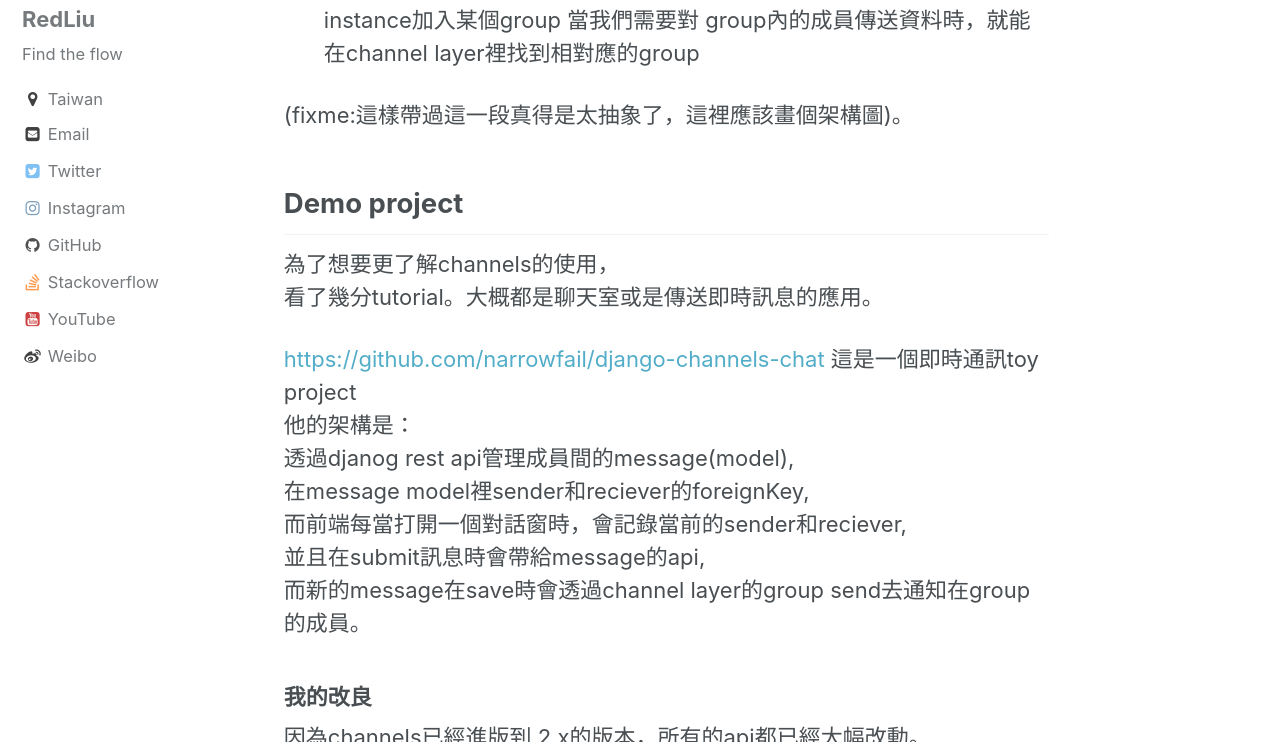
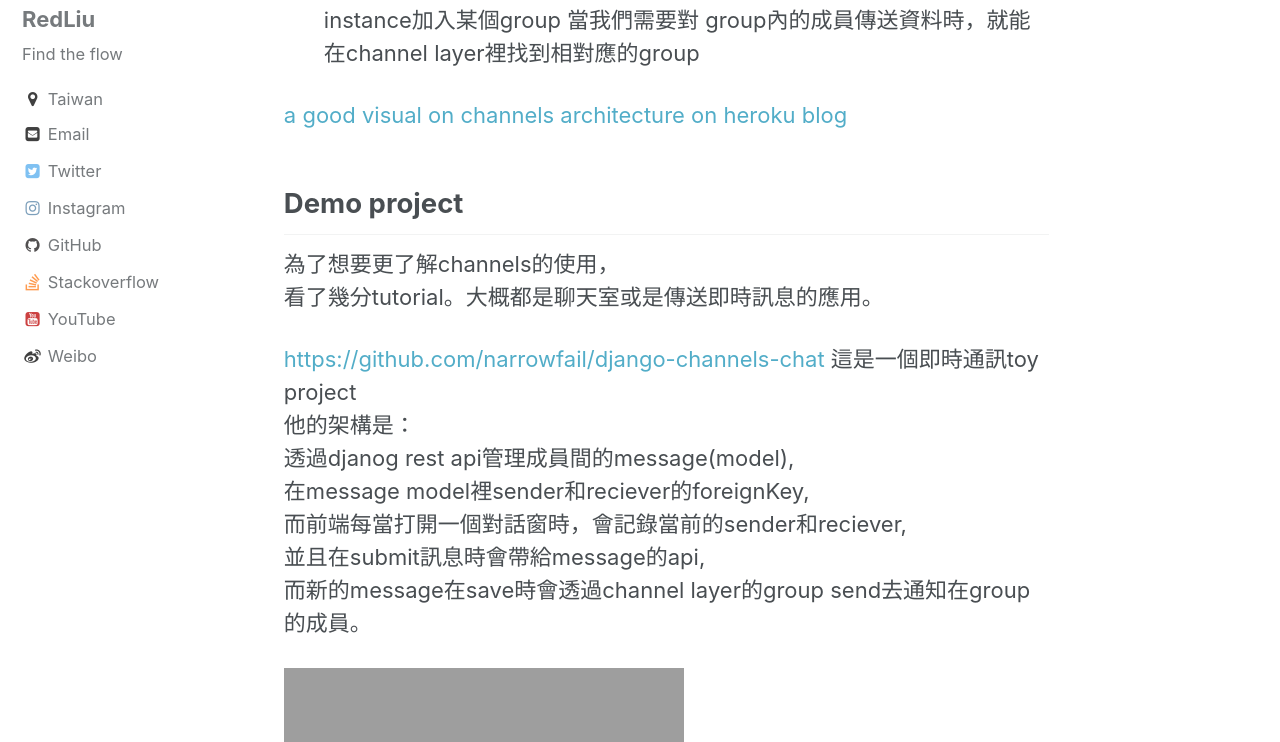
Before and after one commit to redliu312/redliu312.github.io, a Jekyll site: the page built from _posts/2019-04-08-django-channels.md, in a window 1280 px wide and 900 px high, scrolled down 1772 px, cut to the strip 158-900 px from the top of the window. Built offline with Jekyll 4.4.1, drawn with Linux system fonts in a browser that asks for light colours; comment, search, counter and statistics services are not loaded.

Commit message:
modify post

````diff
--- a/_posts/2019-04-08-django-channels.md
+++ b/_posts/2019-04-08-django-channels.md
@@ -55,8 +55,10 @@ websocket 和傳統的http最大的差別就是websocket是雙向的protocol。
     而我們可以透過在每個連線初始化時將個別的instance加入某個group
     當我們需要對 group內的成員傳送資料時，就能在channel layer裡找到相對應的group
 
+[a good visual on channels architecture on heroku blog](https://heroku-blog-files.s3.amazonaws.com/posts/1473343845-django-wsgi.png)
 
-(fixme:這樣帶過這一段真得是太抽象了，這裡應該畫個架構圖)。
+
+
 
 
 ## Demo project
@@ -73,7 +75,7 @@ websocket 和傳統的http最大的差別就是websocket是雙向的protocol。
 並且在submit訊息時會帶給message的api,
 而新的message在save時會透過channel layer的group send去通知在group的成員。
 
-
+![channels toy project architecture]({{ site.url }}{{ site.baseurl }}/assets/images/1.png){:class="img-responsive"}
 ### 我的改良
 
 因為channels已經進版到 2.x的版本，所有的api都已經大幅改動。
@@ -89,7 +91,6 @@ on message model save, this take me some time to figure out
 how to use Channels 2.0 to do a group_send outside a consumer.
 
 I learned a lot from the archiecture. Many thanks to the [author](https://github.com/narrowfail/django-channels-chat/commits?author=narrowfail)
-
 
 
 ```py
````
Also changed, not shown: assets/images/readme.md (deleted, +0 -1 lines), assets/images/Screen Shot 2019-04-09 at 11.52.18 AM.png (deleted).
